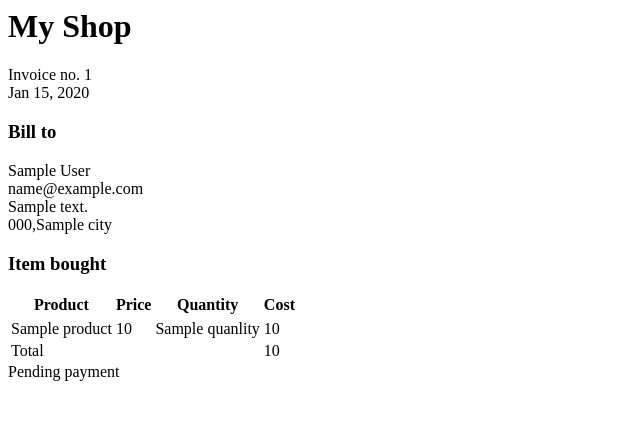
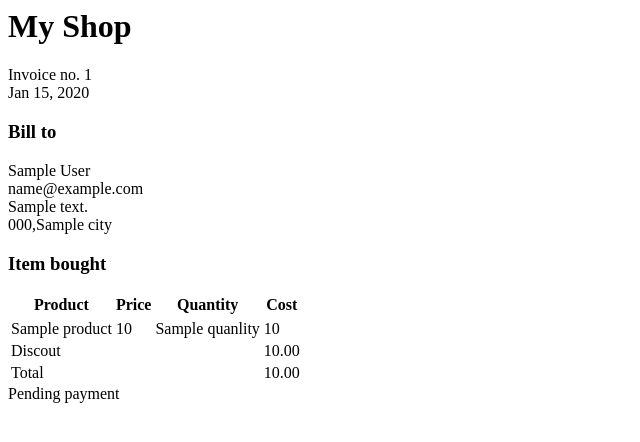
Before and after one commit to friendtu/myshop, a Django app: template orders/templates/admin/orders/order/pdf.html in a window 1280 px wide. Shown: the top 442 px of the page, without its empty margins (0-640 px from the left). Run offline with Django 3.2, Linux system fonts and the light colour scheme; the template is opened without the code that fills it: most values are stand-ins (such as "Sample title", 1, 10 or a date in 2020).

Commit message:
update pdf

```diff
--- a/orders/templates/admin/orders/order/pdf.html
+++ b/orders/templates/admin/orders/order/pdf.html
@@ -35,8 +35,12 @@
                 {% endfor %}
                 </tr>
                 <tr class="total">
+                    <td colspan="3">Discout</td>
+                    <td class='num'>{{order.get_discount|floatformat:'2'}}</td>
+                </tr>
+                <tr class="total">
                     <td colspan="3">Total</td>
-                    <td class="num">{{order.get_total_cost}}</td>
+                    <td class="num">{{order.get_total_cost|floatformat:'2'}}</td>
                 </tr>
             </tbody>
         </table>
```
